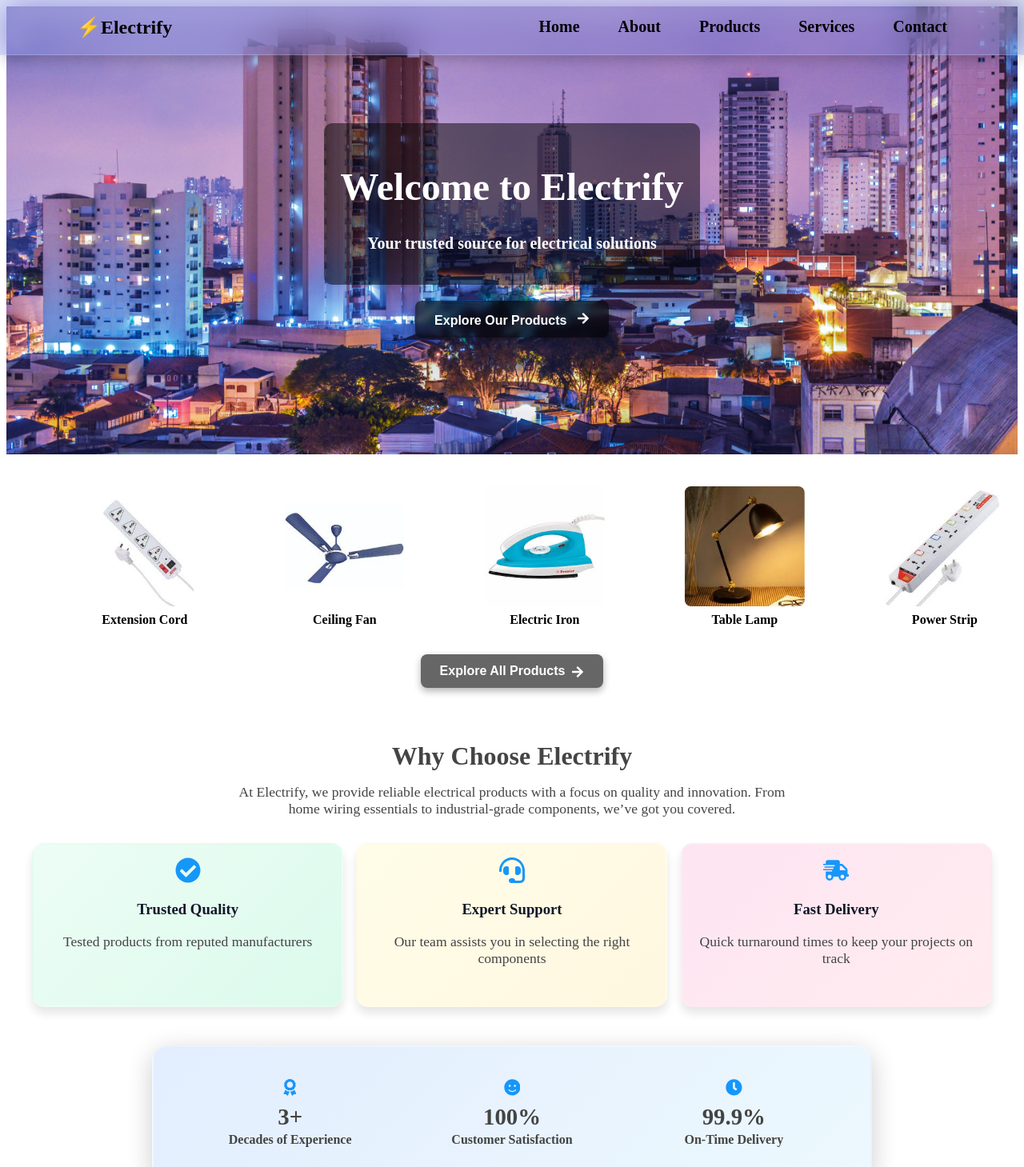
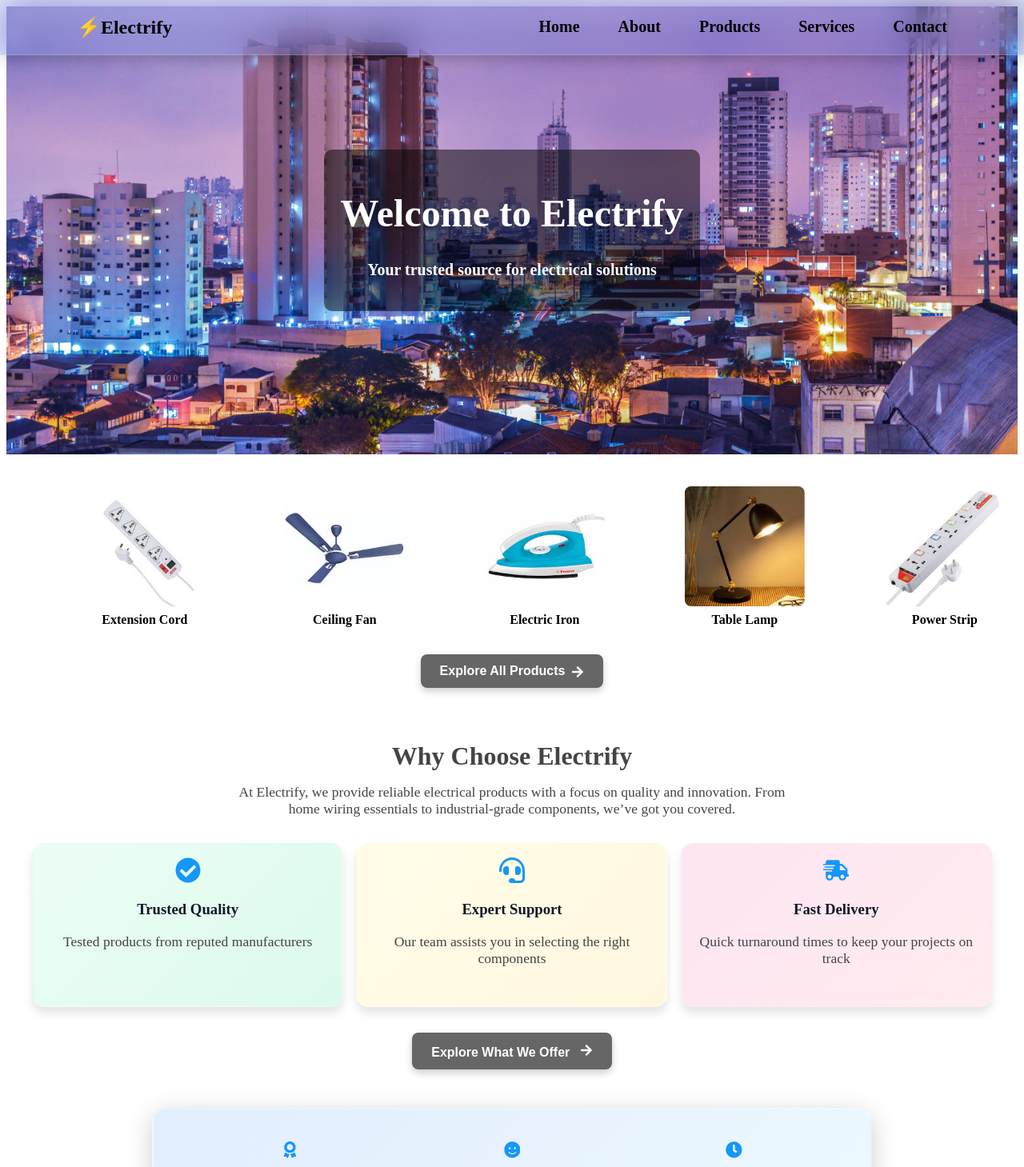
Before and after one commit to Rohitswami16/Electrify, a React (Vite) app: page / in a window 1280 px wide. Shown: the top 1459 px of the page at 80% size. Built offline with nearby package versions, Linux system fonts and the light colour scheme.

Commit message:
added new btn

```diff
--- a/index.html
+++ b/index.html
@@ -2,7 +2,6 @@
 <html lang="en">
   <head>
     <meta charset="UTF-8" />
-    <link rel="icon" type="image/svg+xml" href="/vite.svg" />
     <meta name="viewport" content="width=device-width, initial-scale=1.0" />
     <title>⚡Electrify</title>
   </head>
--- a/src/App.css
+++ b/src/App.css
@@ -164,14 +164,15 @@ html {
   border-radius: 8px;
   cursor: pointer;
   transition: all 0.3s ease;
-  backdrop-filter: blur(4px);
-  -webkit-backdrop-filter: blur(4px);
-  box-shadow: 0 4px 10px rgba(0, 0, 0, 0.3);
+  backdrop-filter: blur(20px);
+  -webkit-backdrop-filter: blur(20px);
+  box-shadow: 0 4px 10px rgba(0, 0, 0, 0.2);
 }
 
 .btn-exploreproduct:hover {
-  background-color: rgba(0, 0, 0, 0.4);
+  background-color: rgba(0, 0, 0, 0.8);
   box-shadow: 0 6px 18px rgba(0, 0, 0, 0.4);
+  transform: translateY(-2px);
 }
 
 /* slider */
--- a/src/pages/Home.jsx
+++ b/src/pages/Home.jsx
@@ -96,14 +96,6 @@ export default function Home() {
             Your trusted source for electrical solutions
           </p>
         </div>
-
-        <button
-          className="btn-exploreproduct"
-          onClick={() => navigate("/products")}
-        >
-          Explore Our Products{" "}
-          <FaArrowRight style={{ marginLeft: "8px", marginTop: "2px" }} />
-        </button>
       </div>
 
       <div className="home-sliding-images">
@@ -115,6 +107,7 @@ export default function Home() {
             </div>
           ))}
         </div>
+
         <button
           className="btn-exploreproduct"
           onClick={() => navigate("/products")}
@@ -174,6 +167,14 @@ export default function Home() {
           </div>
         </div>
 
+        <button
+          className="btn-exploreproduct"
+          onClick={() => navigate("/services")}
+        >
+         Explore What We Offer{" "}
+          <FaArrowRight style={{ marginLeft: "8px", marginTop: "2px" }} />
+        </button>
+
         <div className="home-stats" data-aos="flip-up">
           <div className="stat-item">
             <FaAward className="stat-icon" />
```
